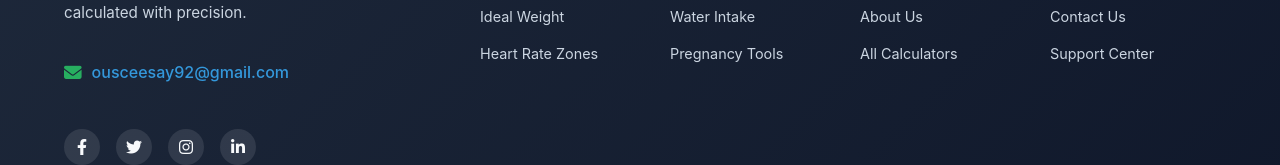
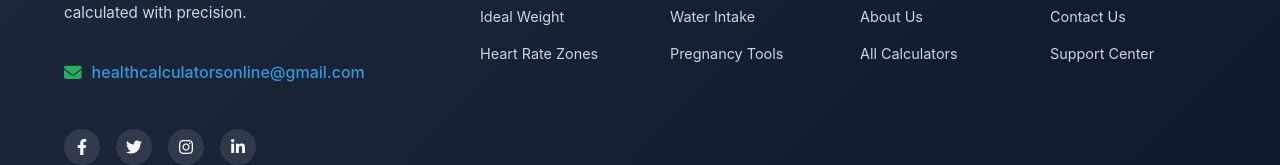
Before and after one commit to ousib/Health-Calc2, a Next.js app: page / in a window 1280 px wide. Shown: the part 4088-4253 px from the top of the page. Built offline with nearby package versions, Linux system fonts and the light colour scheme.

Commit message:
change email address

```diff
--- a/src/app/layout.js
+++ b/src/app/layout.js
@@ -38,7 +38,7 @@ export default function RootLayout({ children }) {
                 {/* ADD THIS EMAIL SECTION */}
                 <div className="footer-email">
                   <i className="fas fa-envelope"></i>
-                  <a href="mailto:ousceesay92@gmail.com">ousceesay92@gmail.com</a>
+                  <a href="mailto:ousceesay92@gmail.com">healthcalculatorsonline@gmail.com</a>
                 </div>
                 <div className="social-links">
                   <a href="#" aria-label="Facebook"><i className="fab fa-facebook-f"></i></a>
```
